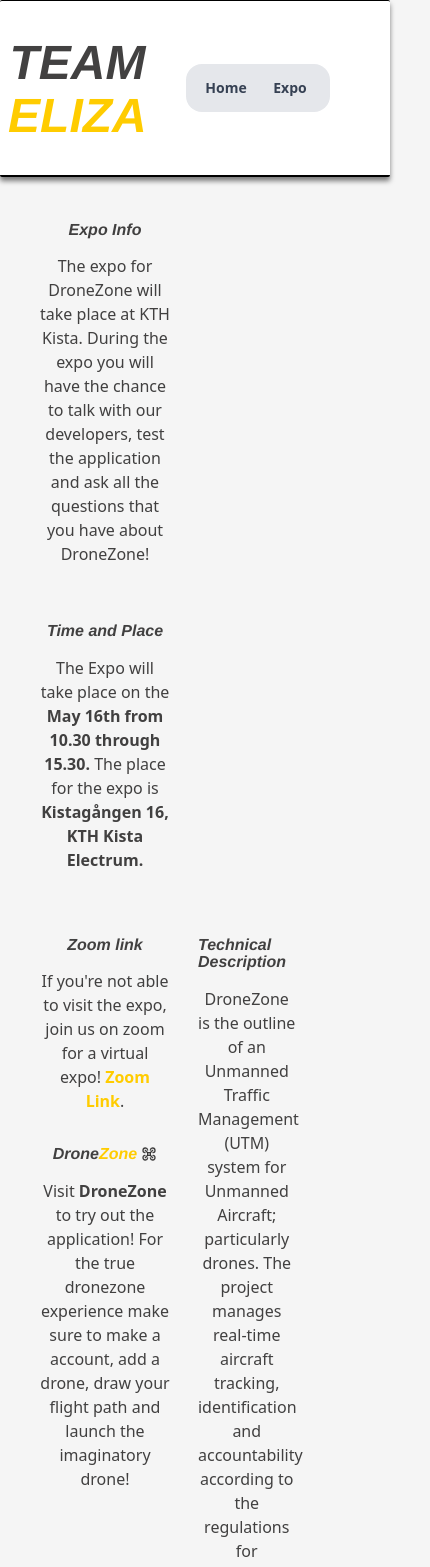
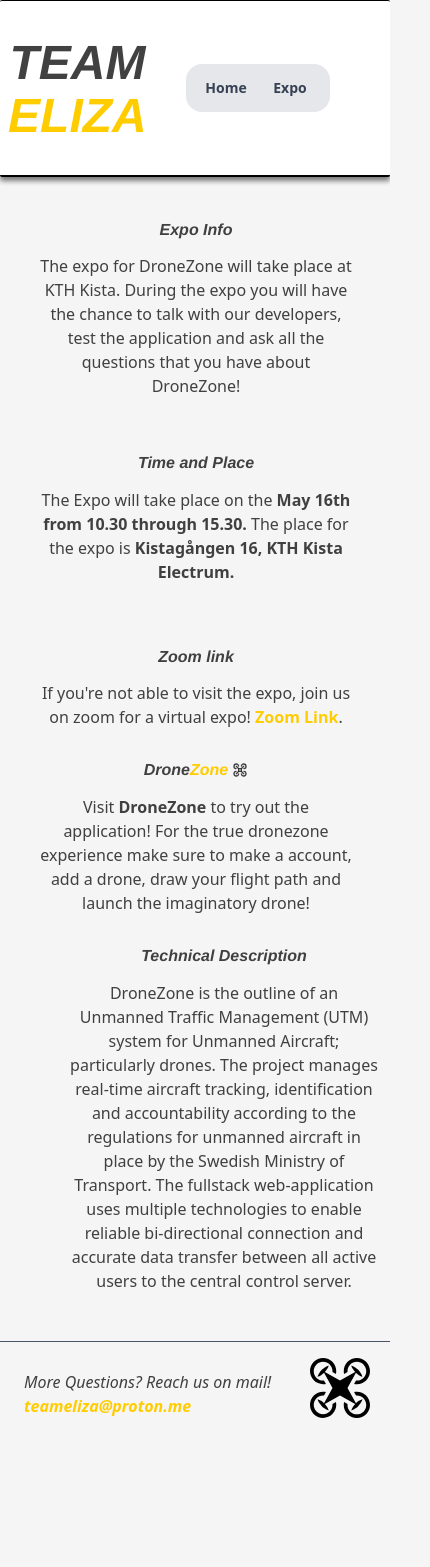
Before and after one commit to surbyxan/TEAM-ELIZA-webpage, a React (Vite) app in the folder elizawebsite/: page /expo in a window 390 px wide. Shown: the top 1567 px of the page, 430 px wide, since content can reach past the window. After the commit the page ends 1434 px from the top, so only its background shows below. Built offline with nearby package versions, Linux system fonts and the light colour scheme.

Commit message:
fixed mobile align issues

```diff
--- a/elizawebsite/src/components/expoContent.jsx
+++ b/elizawebsite/src/components/expoContent.jsx
@@ -4,7 +4,7 @@
 export function ExpoContent() {
 	return(
 		<div className="flex flex-col sm:flex-row  gap-8 mt-3 ">
-			<div className="ml-10 w-1/3 sm:w-1/3 flex flex-col ">
+			<div className="ml-10 w-8/10 sm:w-1/3 flex flex-col ">
 				<div >
 					<h3 className="headers">Expo Info</h3>
 					<p className="text-center sm:text-left ">
@@ -20,8 +20,8 @@
 					</p>
 				</div>
 			</div>
-			<div className="flex flex-row ml-10 w-full sm:w-2/3 ">
-			<div className="flex flex-col w-1/3">
+			<div className="flex flex-col sm:flex-row ml-10 w-8/10 sm:w-2/3 ">
+			<div className="flex flex-col w-full sm:w-1/3">
 				<div className="" >
 					<h3 className="headers">Zoom link</h3>
 					<p className="text-center sm:text-left">
@@ -38,7 +38,7 @@
 					</p>
 				</div>
 			</div>
-				<div className="ml-7 w-1/4 sm:w-1/2">
+				<div className="ml-7 w-full sm:w-1/2">
 					<h3 className="flex items-center justify-center w-full font-bolder italic mt-8 mb-4 sm:justify-start">Technical Description</h3>
 						<p className="text-center sm:text-left">
 						DroneZone is the outline of an Unmanned Traffic Management (UTM) system for Unmanned Aircraft; particularly drones.
```
